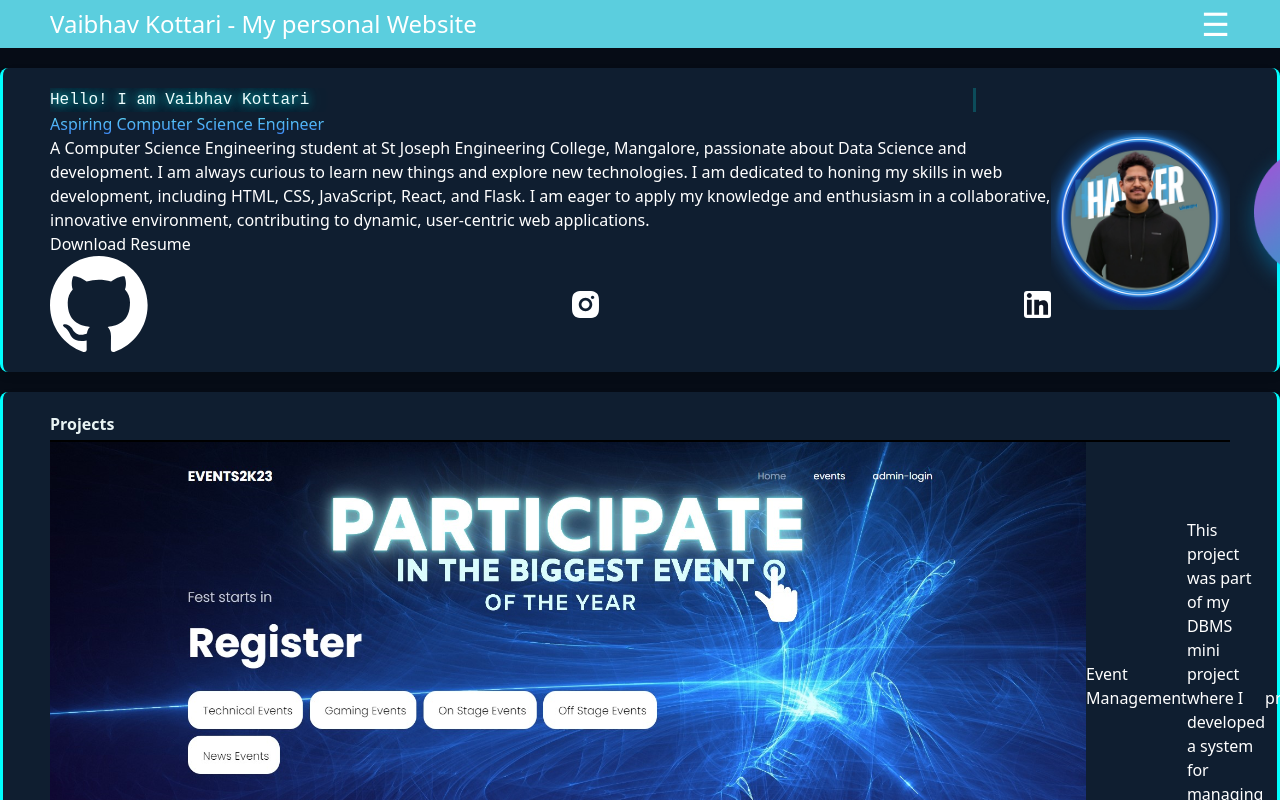
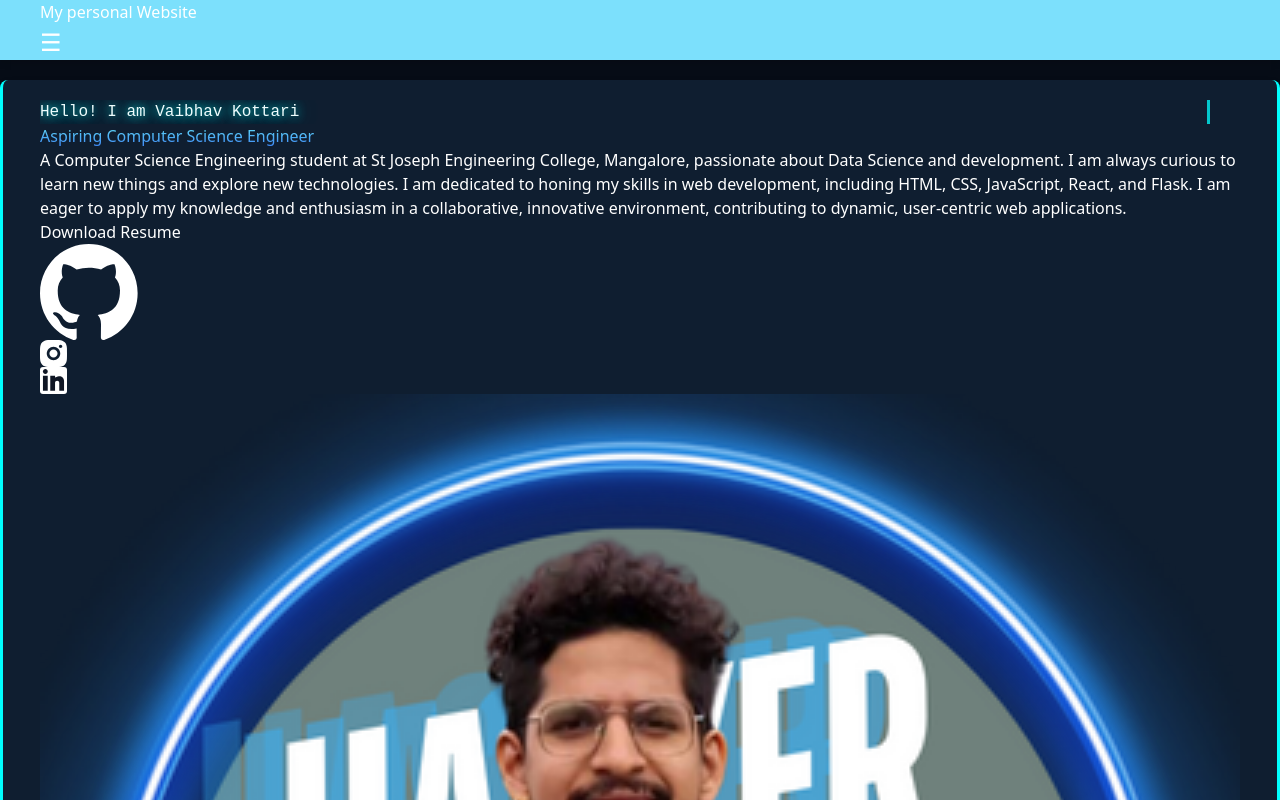
Before and after one commit to kottarivaibhav/portfolio_website, a React (Vite) app: page / in a window 1280 px wide. Shown: the top 800 px of the page. Built offline with nearby package versions, Linux system fonts and the light colour scheme.

Commit message:
header changes

```diff
--- a/src/App.css
+++ b/src/App.css
@@ -88,107 +88,44 @@ body,html {
 
 /* Header styles */
 .header-1 {
-  background-color: #5bcede; /* Light blue background for header */
-  color: rgb(255, 255, 255); /* White text color */
-  position: sticky;
-  width:100%;
-  top:0;
-  margin: 0;
-  padding: 0px;
-  overflow: hidden;; /* Sticky positioning to stay at the top */
-   /* Stick to the top */
-   /* Ensure header stays above other content */
-  transition: background-color 0.3s, box-shadow 0.3s; /* Smooth transition effects */
+  background-color: #7ce0fc; /* Background color for the header */
+  box-shadow: 0 4px 6px rgba(0, 0, 0, 0.1); /* Optional shadow for the header */
+  position: sticky; /* Makes the header sticky */
+  top: 10; /* Sticks the header to the top */
+   /* Ensures the header stays on top of other content */
 }
 
-
-/* Container inside the header */
-.container {
-  max-width: 1200px; /* Set a max-width for large screens */
-  margin: 0 auto;
-  padding: 0 20px; /* Adjust padding as needed */
+.menu-toggle {
+  display: block; /* Always show the menu toggle button */
+  cursor: pointer; /* Change cursor to pointer on hover */
 }
 
-/* Flexbox for Header Layout */
-.flex {
-  display: flex;
-  justify-content: space-between;
-  align-items: center;
+.menu-icon {
+  font-size: 1.5rem; /* Size of the hamburger icon */
 }
 
-/* Logo */
-.logo {
-  font-size: 1.5rem; /* Adjust font size for the logo */
-}
-
-/* Menu Toggle Button */
-.menu-toggle {
-  display: none; /* Hidden by default on large screens */
-  background: none;
-  border: none;
-  font-size: 24px;
-  color: white;
-  cursor: pointer;
-}
-
-/* Mobile Menu Styles */
 .nav-links {
-  display: none; /* Hidden by default on small screens */
-  position: absolute;
-  top: 60px; /* Adjust based on header height */
-  right: 0;
-  width: 100%;
-  padding: 10px;
-  background-color: #333; /* Adjust to match your header background */
-  text-align: center;
+  display: none; /* Hide the nav links by default */
 }
 
 .nav-links.open {
-  display: block;
+  display: block; /* Show the nav links when the menu is open */
+}
+
+.nav-link {
+  text-align: center;
+  text-decoration: none; /* Remove underline from nav links */
+  color: #333; /* Nav link color */
+  font-size: 1.5rem; /* Font size for nav links */
 }
 
 .nav-links ul {
-  display: flex;
-  flex-direction: column;
-  padding: 0;
-  margin: 0;
+  list-style:disc;
+  display: flex; /* Display nav links as flex */
+  flex-direction: column; /* Stack nav links vertically */
+  gap: 1rem; /* Gap between nav links */
 }
 
-.nav-links li {
-  margin: 10px 0; /* Spacing between items */
-}
-
-/* Navigation Link Styles */
-.nav-link {
-  color: white;
-  text-decoration: none;
-  transition: color 0.3s; /* Smooth color transition */
-}
-
-.nav-link:hover {
-  color: #ddd; /* Change color on hover */
-}
-
-/* Show the menu toggle button on small screens */
-@media (min-width: 768px) {
-  .menu-toggle {
-    display: contents;
-    font-size:xx-large;
-  }
-
-  .container {
-    padding: 0 10px; /* Adjust padding for smaller screens */
-  }
-
-  .nav-links {
-    top: 60px; /* Adjust based on header height */
-    background-color: #333; /* Dark background for mobile menu */
-  }
-
-  .logo {
-    font-size: 1.5rem; /* Smaller font size for mobile devices */
-  }
-}
 
 /* Show the navigation links on larger screens */
 
--- a/src/components/Header.jsx
+++ b/src/components/Header.jsx
@@ -1,4 +1,4 @@
-import React, { useState, useEffect } from 'react';
+import React, { useState } from 'react';
 import '../App.css'; // Ensure your CSS is imported
 
 const Header = () => {
@@ -11,13 +11,14 @@ const Header = () => {
   return (
     <header className='header-1'>
       <div className="container m-auto px-5 py-4">
-        <div className="flex justify-between ">
+        <div className="flex justify-between items-center">
           <div className="logo">
-            <h1 className="font-extrabold text-2xl" id="#home"><a href='#home'>Vaibhav Kottari - <span className='text-large'>My personal Website </span></a></h1>
+            <h1 className="font-extrabold text-2xl"><a href='#home'>My personal Website</a></h1>
           </div>
           <button className="menu-toggle" onClick={toggleMenu}>
             <span className="menu-icon">&#9776;</span> {/* Hamburger icon */}
           </button>
+        </div>
         <nav className={`nav-links ${isMenuOpen ? 'open' : 'closed'}`}>
           <ul className="flex flex-col gap-4">
             <li><a className="nav-link" href="#Projects">Projects</a></li>
@@ -29,7 +30,6 @@ const Header = () => {
           </ul>
         </nav>
       </div>
-      </div>
     </header>
   );
 };
```
Lines whose indentation alone changed are shown as unchanged.
